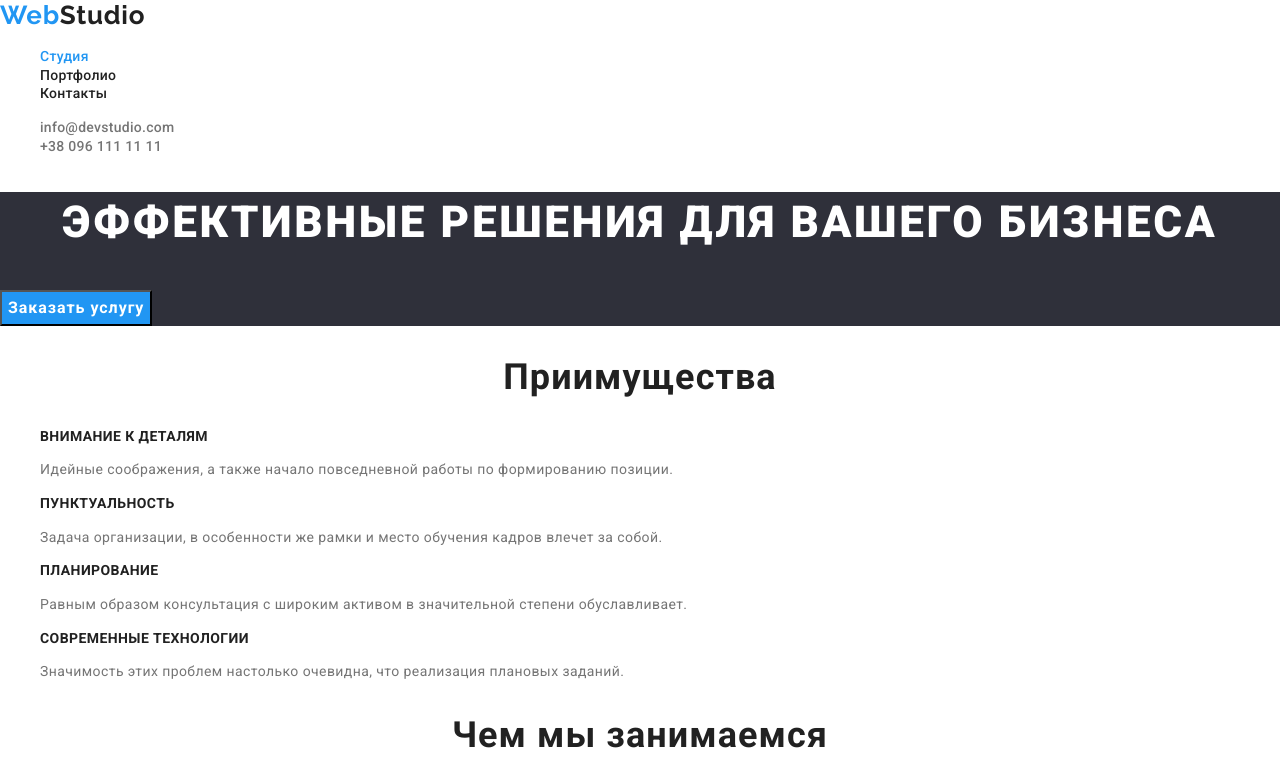
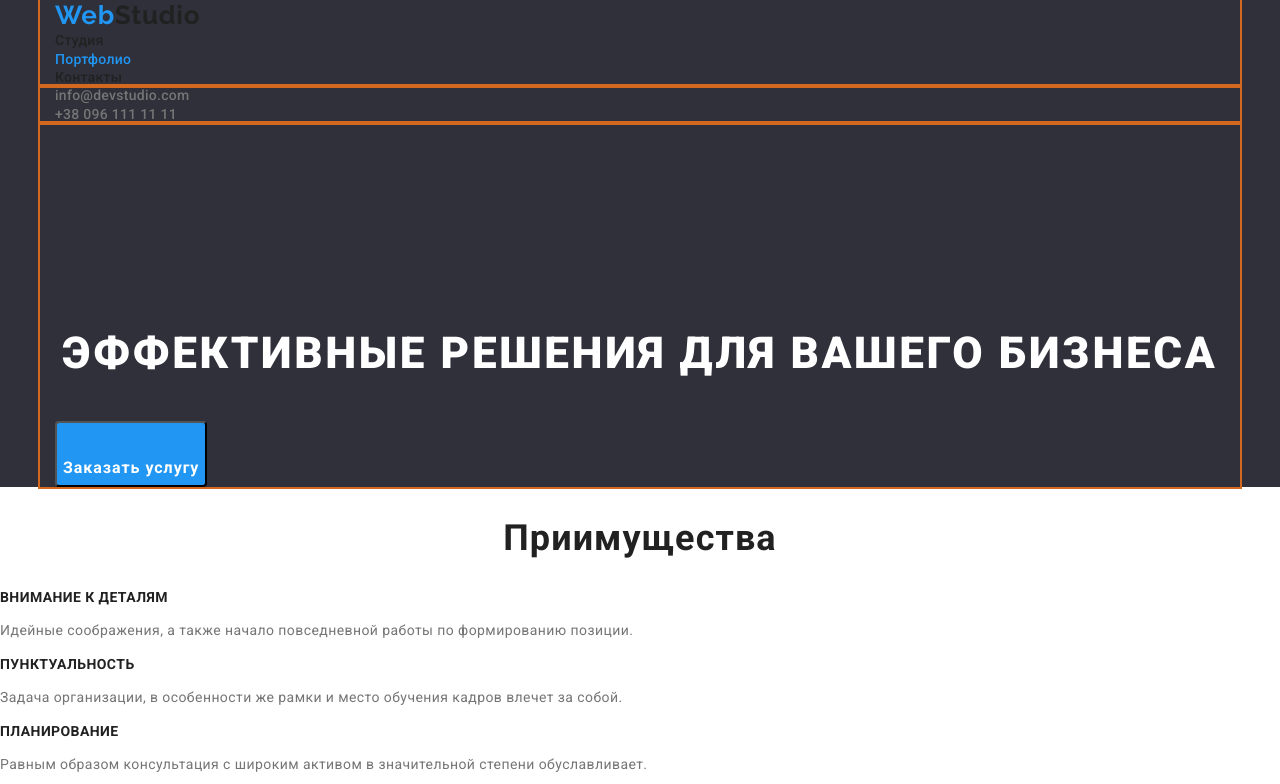
Before and after one commit to solarenergy990/goit-markup-hw-02, a plain HTML site: page index.html in a window 1280 px wide. Shown: the top 784 px of the page. Drawn offline with nearby package versions, Linux system fonts and the light colour scheme.

Commit message:
copies files from HW2

```diff
--- a/css/styles.css
+++ b/css/styles.css
@@ -28,9 +28,25 @@ h6 {
 
 .list {
   list-style: none;
+  margin-top: 0;
+  margin-bottom: 0;
+  padding-inline-start: 0;
 }
 
+/*Page header*/
+.page-header {
+  background-color: #2f303a;
+}
 /* site nav*/
+.container {
+  width: 1200px;
+  margin-left: auto;
+  margin-right: auto;
+  padding-left: 15px;
+  padding-right: 15px;
+
+  outline: 2px solid chocolate;
+}
 .site-nav .link {
   color: var(--secondary-text-colour);
 
@@ -79,7 +95,8 @@ h6 {
 /* hero */
 .hero {
   background-color: #2f303a;
-  /*just to show title*/
+  margin-left: 0;
+  margin-right: 0;
 }
 .hero-title {
   color: var(--main-white);
@@ -90,6 +107,9 @@ h6 {
   text-align: center;
   letter-spacing: 0.06em;
   text-transform: uppercase;
+
+  margin-top: 0;
+  padding-top: 200px;
 }
 .hero-button {
   background-color: var(--accent);
@@ -103,6 +123,10 @@ h6 {
   align-items: center;
   text-align: center;
   letter-spacing: 0.06em;
+
+  border: ;
+  border-radius: 4px;
+  padding-top: 30px;
 }
 /* section */
 .section-title {
@@ -149,6 +173,8 @@ h6 {
   line-height: 1.6;
   text-align: center;
   letter-spacing: 0.03em;
+
+  border-radius: 4px;
 }
 .button:focus,
 .button:hover {
--- a/index.html
+++ b/index.html
@@ -13,27 +13,33 @@
 <body>
 
     <!--site header-->
-    <header>
+    <header class="page-header">
         <!-- main navigation-->
+        <div class="container">
             <nav>
                 <a lang="en" href="/" class="logo"><span class="part-web">Web</span>Studio</a>
                 <ul class="site-nav list">
-                <li><a href="./index.html" class="link" aria-current="page">Студия</a></li>
-                <li><a href="./portfolio.html" class="link" aria-current="false">Портфолио</a></li>
+                    <li><a href="./index.html" class="link" aria-current="false">Студия</a></li>
+                    <li><a href="./portfolio.html" class="link" aria-current="page">Портфолио</a></li>
                     <li><a href="#" class="link">Контакты</a></li>
                 </ul>
             </nav>
+        </div>
+        <div class="container">
             <ul class="auth-nav list">
                 <li><a href="mailto:info@devstudio.com" class="auth-nav-link">info@devstudio.com</a></li>
                 <li><a href="tel:+380961111111" class="auth-nav-link">+38 096 111 11 11</a></li>
             </ul>
+        </div>
     </header>
    <main>
 
         <!--hero-->
         <section class="hero">
+            <div class="container">
                 <h1 class="hero-title">Эффективные решения для вашего бизнеса</h1>
                 <button type="button" class="hero-button">Заказать услугу</button>
+            </div>
         </section>
 
 
```
Also changed, not shown: portfolio.html (+4 -1 lines). Lines whose indentation alone changed are shown as unchanged.
